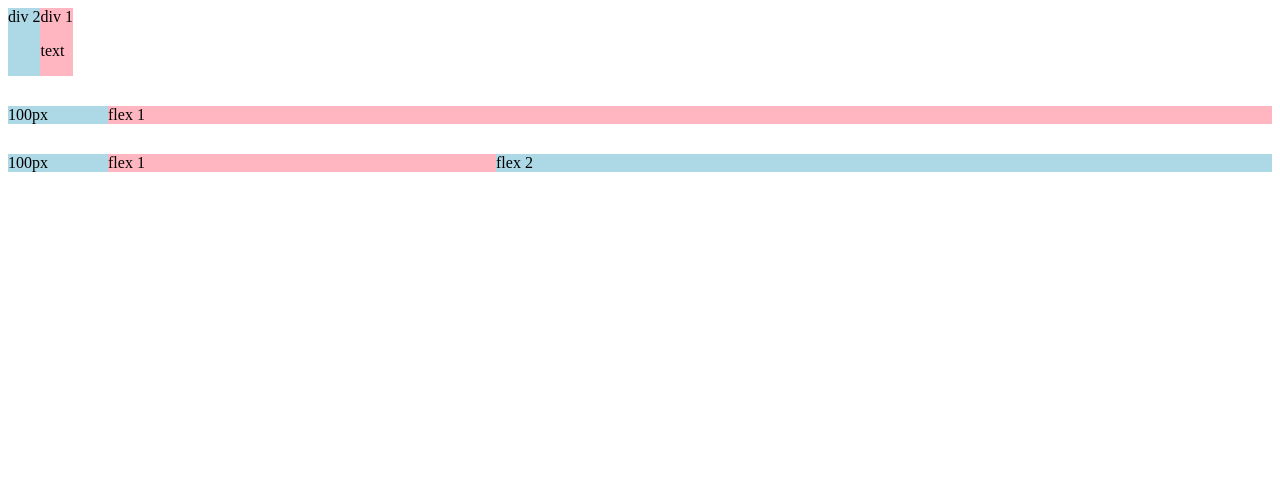
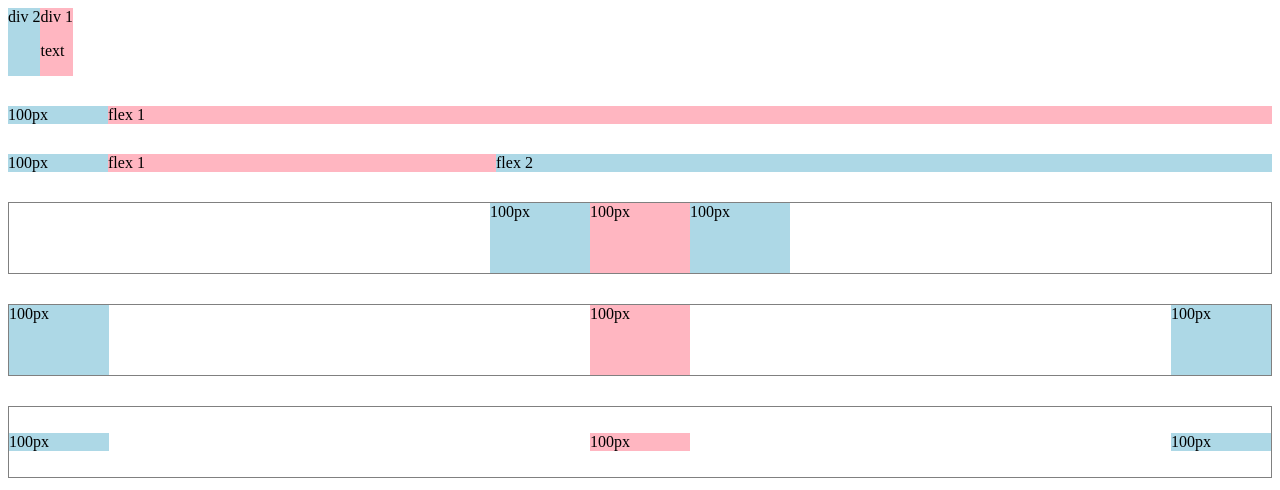
Before and after one commit to petermendoza/practice-website, a plain HTML site: page flexbox.html in a window 1280 px wide. Drawn offline with Linux system fonts and the light colour scheme.

Commit message:
flexbox changes

```diff
--- /dev/null
+++ b/css/general.css
@@ -0,0 +1,8 @@
+p {
+    font-family: Roboto, Arial;
+    margin-top: 0;
+    margin-bottom: 0;
+  }
+  body {
+    margin: 0;
+  }
--- a/flexbox.html
+++ b/flexbox.html
@@ -6,7 +6,7 @@
     <meta name="viewport" content="width=device-width, initial-scale=1.0" />
     <title>Flexbox Practice</title>
   </head>
-  <body>
+  <body style="padding-bottom: 1000px">
     <div style="display: flex; flex-direction: row">
       <div style="background-color: lightblue">div 2</div>
       <div style="background-color: lightpink">
@@ -23,5 +23,54 @@
       <div style="background-color: lightpink; flex: 1">flex 1</div>
       <div style="background-color: lightblue; flex: 2">flex 2</div>
     </div>
+    <div
+      style="
+        display: flex;
+        flex-direction: row;
+        margin-top: 30px;
+        height: 70px;
+        border-width: 1px;
+        border-color: gray;
+        border-style: solid;
+        justify-content: center;
+      "
+    >
+      <div style="background-color: lightblue; width: 100px">100px</div>
+      <div style="background-color: lightpink; width: 100px">100px</div>
+      <div style="background-color: lightblue; width: 100px">100px</div>
+    </div>
+    <div
+      style="
+        display: flex;
+        flex-direction: row;
+        margin-top: 30px;
+        height: 70px;
+        border-width: 1px;
+        border-color: gray;
+        border-style: solid;
+        justify-content: space-between;
+      "
+    >
+      <div style="background-color: lightblue; width: 100px">100px</div>
+      <div style="background-color: lightpink; width: 100px">100px</div>
+      <div style="background-color: lightblue; width: 100px">100px</div>
+    </div>
+    <div
+      style="
+        display: flex;
+        flex-direction: row;
+        margin-top: 30px;
+        height: 70px;
+        border-width: 1px;
+        border-color: gray;
+        border-style: solid;
+        justify-content: space-between;
+        align-items: center;
+      "
+    >
+      <div style="background-color: lightblue; width: 100px">100px</div>
+      <div style="background-color: lightpink; width: 100px">100px</div>
+      <div style="background-color: lightblue; width: 100px">100px</div>
+    </div>
   </body>
 </html>
```
Also changed, not shown: css/header.css (added, +22 -0 lines), css/video.css (added, +39 -0 lines), youtube.html (+10 -50 lines).
